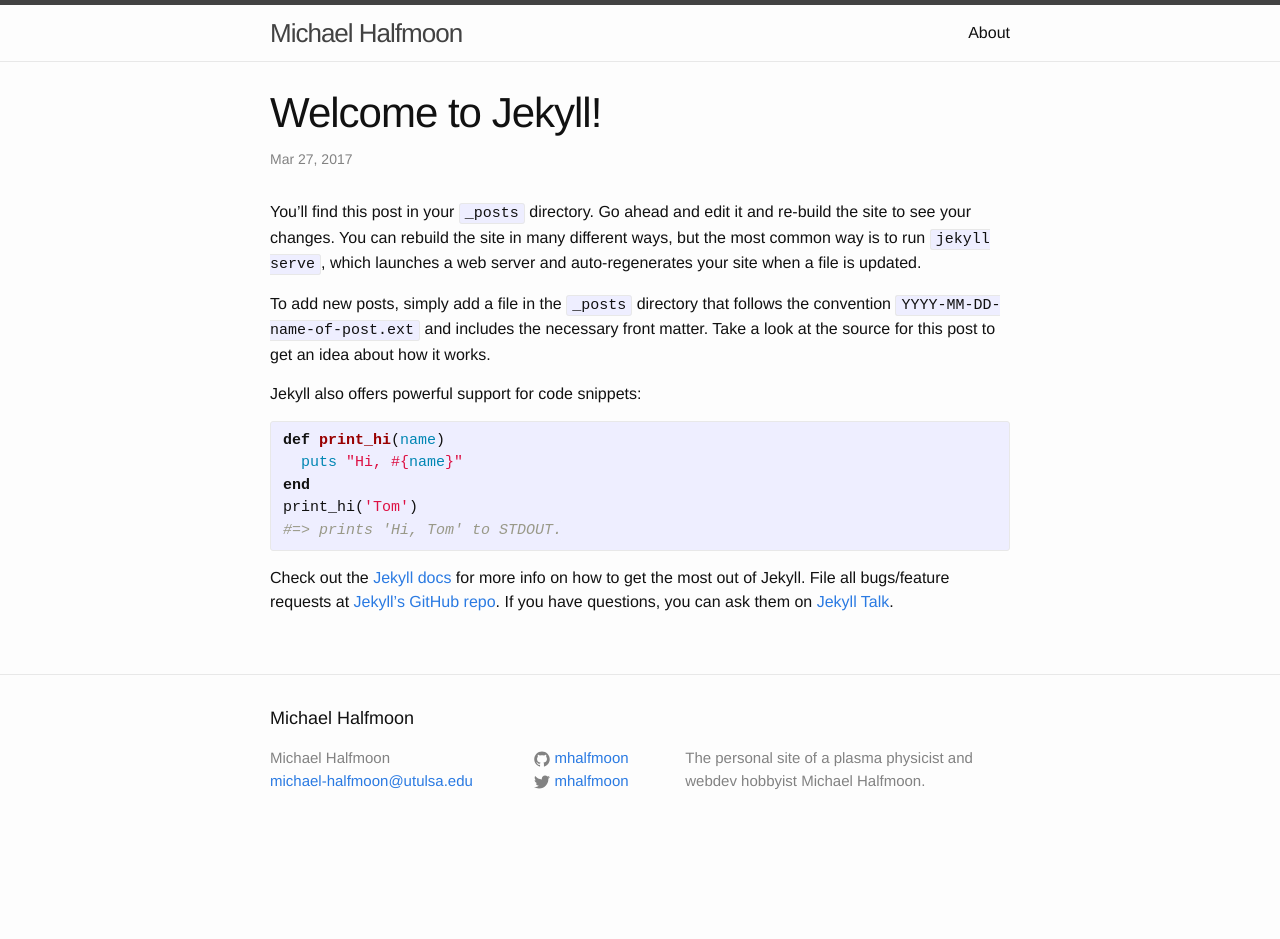
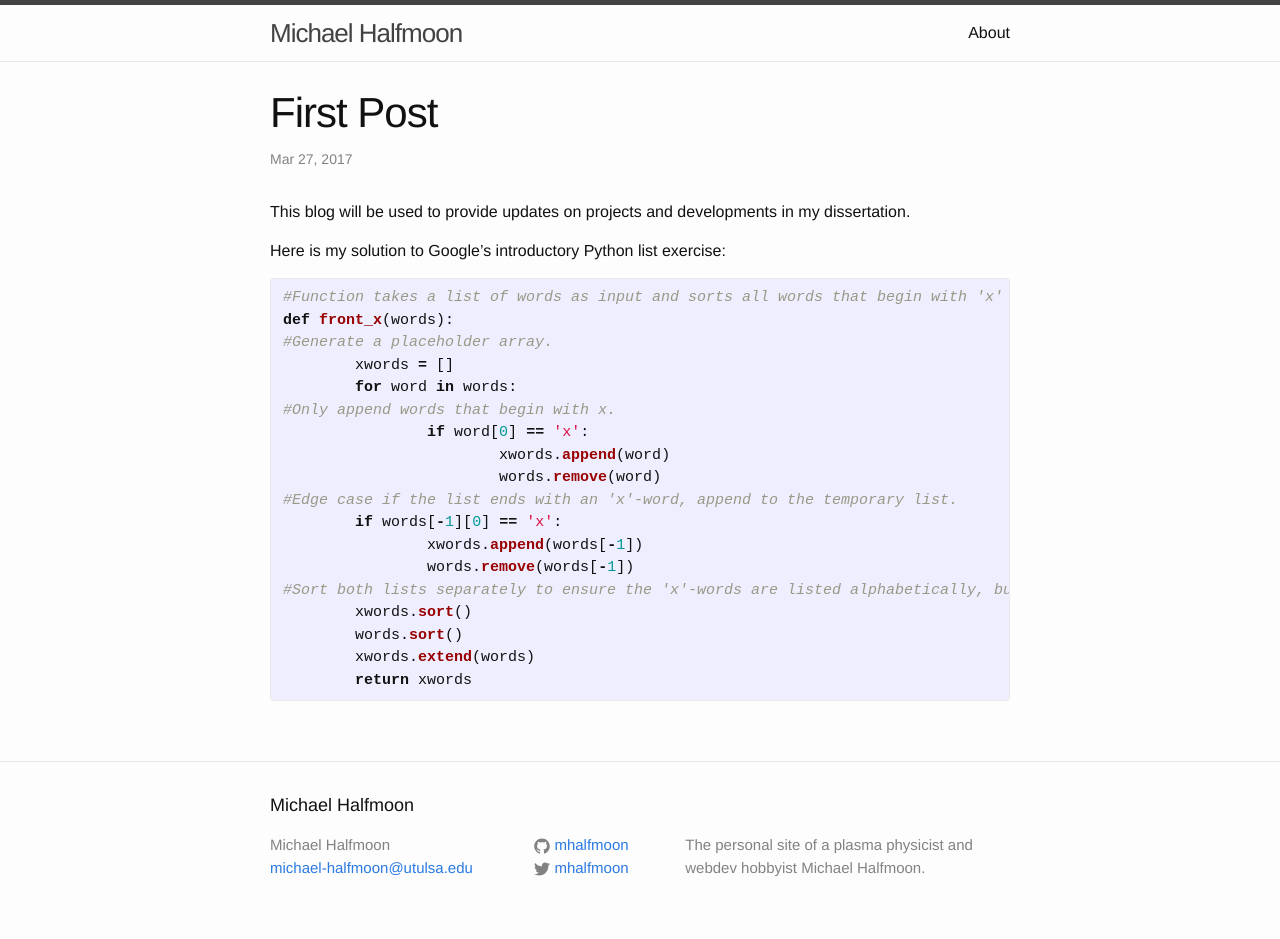
Before and after one commit to mhalfmoon/mhalfmoon.github.io, a Jekyll site: the page built from _posts/2017-03-27-welcome-to-jekyll.markdown, in a window 1280 px wide. Built offline with Jekyll 4.4.1, drawn with Linux system fonts in a browser that asks for light colours; before the commit the page ends 900 px from its top, so only the background shows below that.

Commit message:
Update 2017-03-27-welcome-to-jekyll.markdown

```diff
--- a/_posts/2017-03-27-welcome-to-jekyll.markdown
+++ b/_posts/2017-03-27-welcome-to-jekyll.markdown
@@ -1,25 +1,30 @@
 ---
 layout: post
-title:  "Welcome to Jekyll!"
+title:  "First Post"
 date:   2017-03-27 20:00:03 +0000
 categories: jekyll update
 ---
-You’ll find this post in your `_posts` directory. Go ahead and edit it and re-build the site to see your changes. You can rebuild the site in many different ways, but the most common way is to run `jekyll serve`, which launches a web server and auto-regenerates your site when a file is updated.
+This blog will be used to provide updates on projects and developments in my dissertation.
 
-To add new posts, simply add a file in the `_posts` directory that follows the convention `YYYY-MM-DD-name-of-post.ext` and includes the necessary front matter. Take a look at the source for this post to get an idea about how it works.
+Here is my solution to Google's introductory Python list exercise:
 
-Jekyll also offers powerful support for code snippets:
-
-{% highlight ruby %}
-def print_hi(name)
-  puts "Hi, #{name}"
-end
-print_hi('Tom')
-#=> prints 'Hi, Tom' to STDOUT.
+{% highlight python %}
+#Function takes a list of words as input and sorts all words that begin with 'x' to the front of the list.
+def front_x(words):
+#Generate a placeholder array.
+	xwords = []
+	for word in words:
+#Only append words that begin with x.
+		if word[0] == 'x':
+			xwords.append(word)
+			words.remove(word)
+#Edge case if the list ends with an 'x'-word, append to the temporary list.
+	if words[-1][0] == 'x':
+		xwords.append(words[-1])
+		words.remove(words[-1])
+#Sort both lists separately to ensure the 'x'-words are listed alphabetically, but placed at the front.
+	xwords.sort()
+	words.sort()
+	xwords.extend(words)
+	return xwords
 {% endhighlight %}
-
-Check out the [Jekyll docs][jekyll-docs] for more info on how to get the most out of Jekyll. File all bugs/feature requests at [Jekyll’s GitHub repo][jekyll-gh]. If you have questions, you can ask them on [Jekyll Talk][jekyll-talk].
-
-[jekyll-docs]: http://jekyllrb.com/docs/home
-[jekyll-gh]:   https://github.com/jekyll/jekyll
-[jekyll-talk]: https://talk.jekyllrb.com/
```
